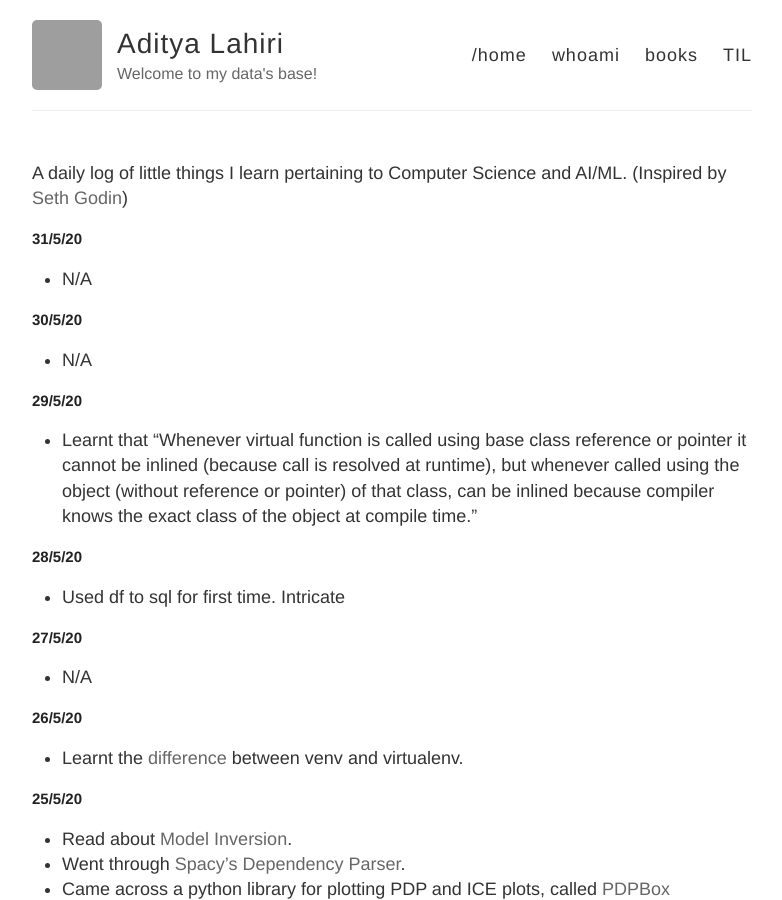
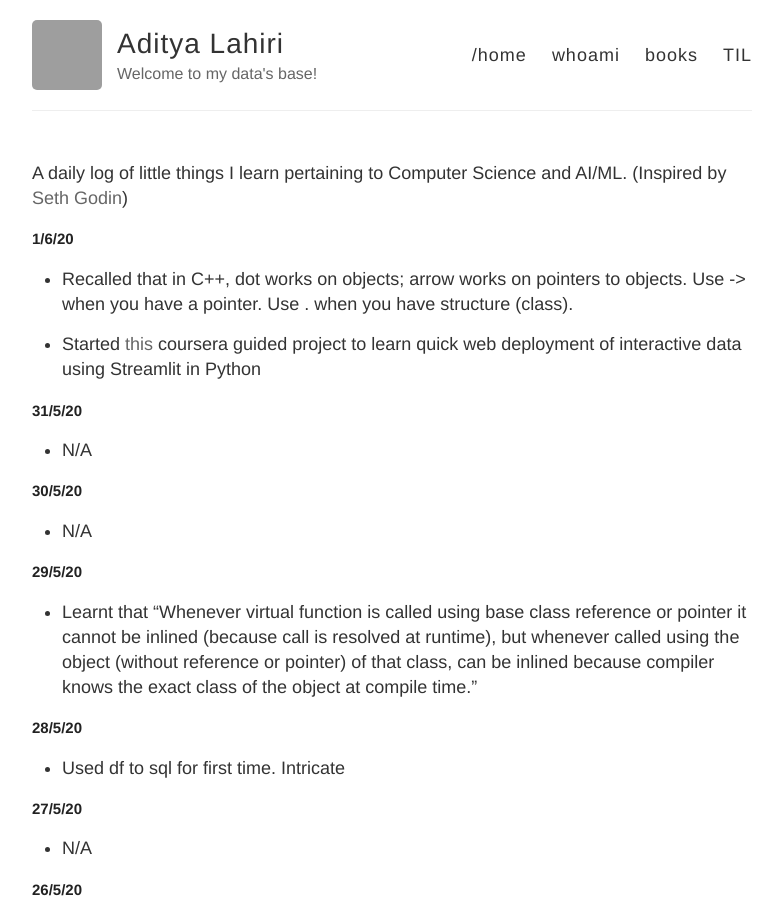
Before and after one commit to adityalahiri/adityalahiri.github.io, a Jekyll site: the page built from TIL.md, in a window 1280 px wide and 900 px high. Shown: the whole window, without its empty margins (248-1030 px from the left). Built offline with Jekyll 4.4.1, drawn with Linux system fonts in a browser that asks for light colours; our own code applies the rules of GitHub Pages for plain Markdown files; grey boxes are pictures that could not be loaded.

Commit message:
Update for 1/6/20

```diff
--- a/TIL.md
+++ b/TIL.md
@@ -1,5 +1,11 @@
 A daily log of little things I learn pertaining to Computer Science and AI/ML.
 (Inspired by [Seth Godin](https://seths.blog/))
+
+## 1/6/20
+
+* Recalled that in C++, dot works on objects; arrow works on pointers to objects. Use -> when you have a pointer. Use . when you have structure (class).
+
+* Started [this](!https://www.coursera.org/learn/data-science-streamlit-python/home/welcome) coursera guided project to learn quick web deployment of interactive data using Streamlit in Python
 
 ## 31/5/20
 
```
